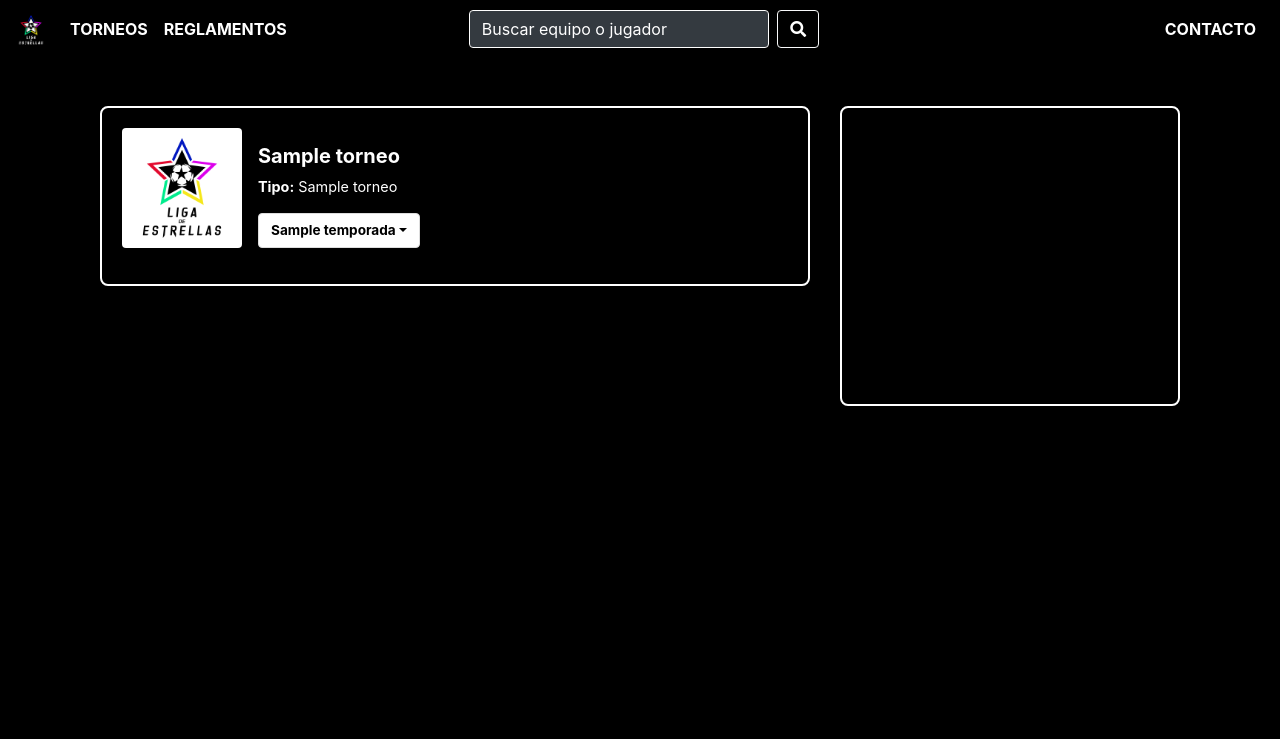
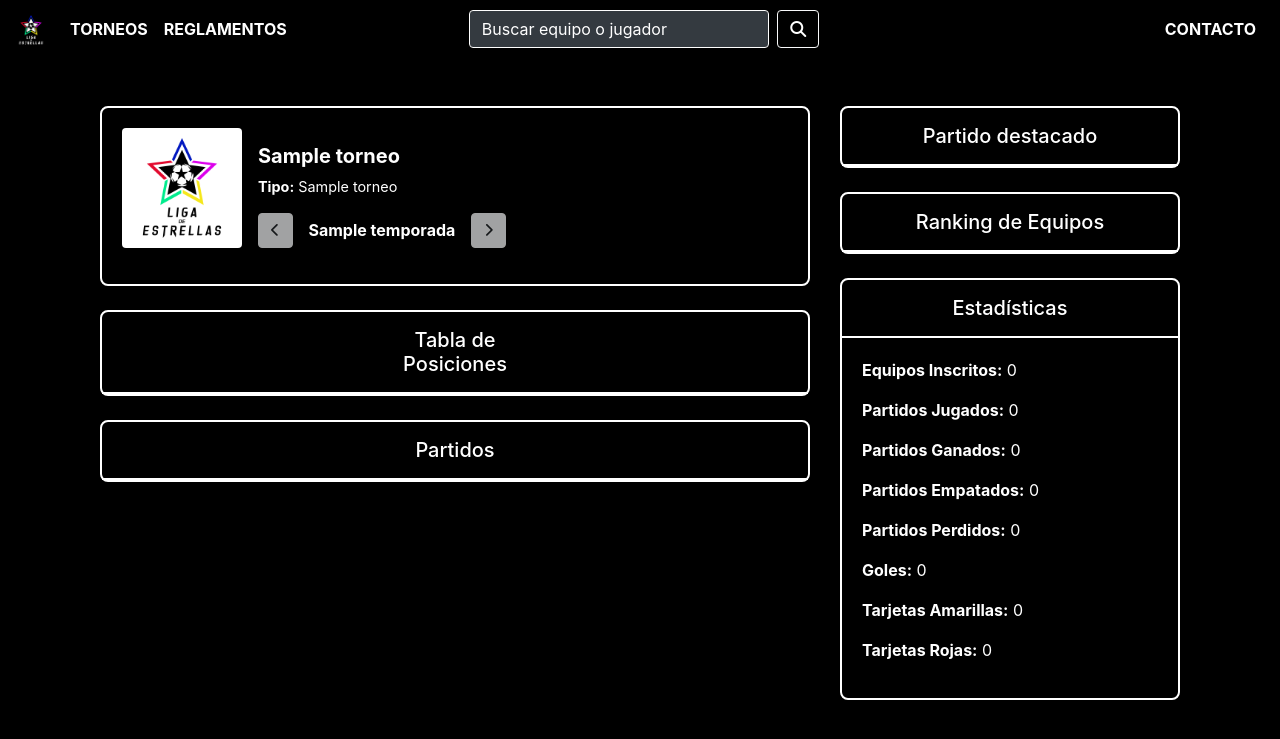
Before and after one commit to M4rde21/Proyecto_Liga, a Django app: template liga_de_estrellas/myapp/templates/torneo_detalles.html in a window 1280 px wide. Shown: the top 739 px of the page. Run offline with Django 5.2, Linux system fonts and the light colour scheme; tables that the repository leaves empty hold one stand-in row (values such as "Sample post"); the template is opened without the code that fills it: values that come from a table or form of the project are taken from there, most other values are stand-ins (such as "Sample title", 1, 10 or a date in 2020); some libraries are stand-ins or nearby versions.

Commit message:
Segundo commit

```diff
--- a/liga_de_estrellas/myapp/templates/torneo_detalles.html
+++ b/liga_de_estrellas/myapp/templates/torneo_detalles.html
@@ -6,7 +6,8 @@
     <div class="row">
         <!-- Caja Izquierda - Más Ancha -->
         <div class="col-lg-8 mb-4">
-            <div class="d-flex align-items-start" style="border: 2px solid white; padding: 20px; border-radius: 8px;">
+            <!-- Caja Principal -->
+            <div class="d-flex align-items-start mb-4" style="border: 2px solid white; padding: 20px; border-radius: 8px;">
                 <!-- Caja Blanca con Logo del Torneo -->
                 <div class="bg-white p-3 rounded d-flex justify-content-center align-items-center"
                     style="width: 120px; height: 120px;">
@@ -21,23 +22,59 @@
                         <strong>Tipo:</strong> {{ torneo.id_tipo_torneo.nombre_tipo_torneo }}
                     </p>
 
-                    <!-- Botón para la Última Temporada -->
-                    <div class="dropdown mt-3">
-                        <button class="btn btn-light dropdown-toggle" type="button" id="dropdownMenuButton" aria-expanded="false" style="font-weight: bold; font-size: 0.85em;">
-                            Cargando...
+                    <!-- Contenedor para la navegación entre temporadas -->
+                    <div class="d-flex align-items-center mt-3">
+                        <button class="btn btn-light" id="nextSeasonButton" style="font-weight: bold; font-size: 0.85em;">
+                            <i class="fas fa-chevron-left"></i>
                         </button>
-                        <ul class="dropdown-menu" aria-labelledby="dropdownMenuButton" id="dropdown-menu-temporadas">
-                            <!-- Opciones de temporadas se llenarán con JavaScript -->
-                        </ul>
+                        <span class="mx-3" id="currentSeason" style="font-weight: bold;">Cargando...</span>
+                        <button class="btn btn-light" id="prevSeasonButton" style="font-weight: bold; font-size: 0.85em;">
+                            <i class="fas fa-chevron-right"></i>
+                        </button>
                     </div>
                 </div>
+            </div>
+
+            <!-- Segunda Caja Adaptable Izquierda -->
+            <div class="card mb-4" style="background-color: black; border: 2px solid white; border-radius: 8px;">
+                <h5 class="text-white text-center p-3" style="border-bottom: 2px solid white; margin: 0;">Tabla de <br>Posiciones</h5>
+                <!-- Contenido dinámico -->
+            </div>
+
+            <!-- Tercera Caja Adaptable Izquierda -->
+            <div class="card mb-4" style="background-color: black; border: 2px solid white; border-radius: 8px;">
+                <h5 class="text-white text-center p-3" style="border-bottom: 2px solid white; margin: 0;">Partidos</h5>
+                <!-- Contenido dinámico -->
             </div>
         </div>
 
         <!-- Caja Derecha - Menos Ancha -->
         <div class="col-lg-4 mb-4">
-            <div class="card" style="background-color: black; border: 2px solid white; height: 300px; border-radius: 8px">
-                <!-- Contenido vacío -->
+            <!-- Primera Caja Adaptable Derecha -->
+            <div class="card mb-4" style="background-color: black; border: 2px solid white; border-radius: 8px">
+                <h5 class="text-white text-center p-3" style="border-bottom: 2px solid white; margin: 0;">Partido destacado</h5>
+                <!-- Contenido dinámico -->
+            </div>
+
+            <!-- Segunda Caja Adaptable Derecha -->
+            <div class="card mb-4" style="background-color: black; border: 2px solid white; border-radius: 8px">
+                <h5 class="text-white text-center p-3" style="border-bottom: 2px solid white; margin: 0;">Ranking de Equipos</h5>
+                <!-- Contenido dinámico -->
+            </div>
+
+            <!-- Tercera Caja Adaptable Derecha -->
+            <div class="card" style="background-color: black; border: 2px solid white; border-radius: 8px">
+                <h5 class="text-white text-center p-3" style="border-bottom: 2px solid white; margin: 0;">Estadísticas</h5>
+                <div class="card-body text-white">
+                    <p><strong>Equipos Inscritos:</strong> <span id="equipos-inscritos">0</span></p>
+                    <p><strong>Partidos Jugados:</strong> <span id="partidos-jugados">0</span></p>
+                    <p><strong>Partidos Ganados:</strong> <span id="partidos-ganados">0</span></p>
+                    <p><strong>Partidos Empatados:</strong> <span id="partidos-empatados">0</span></p>
+                    <p><strong>Partidos Perdidos:</strong> <span id="partidos-perdidos">0</span></p>
+                    <p><strong>Goles:</strong> <span id="goles">0</span></p>
+                    <p><strong>Tarjetas Amarillas:</strong> <span id="tarjetas-amarillas">0</span></p>
+                    <p><strong>Tarjetas Rojas:</strong> <span id="tarjetas-rojas">0</span></p>
+                </div>
             </div>
         </div>
     </div>
@@ -47,40 +84,70 @@
 <script src="https://code.jquery.com/jquery-3.5.1.slim.min.js"></script>
 <script src="https://cdn.jsdelivr.net/npm/@popperjs/core@2.5.3/dist/umd/popper.min.js"></script>
 <script src="https://stackpath.bootstrapcdn.com/bootstrap/4.5.2/js/bootstrap.min.js"></script>
+<script src="https://kit.fontawesome.com/a076d05399.js" crossorigin="anonymous"></script>
 
 <script>
     document.addEventListener('DOMContentLoaded', function() {
         var torneoId = "{{ torneo.id_torneo }}";
+        var currentSeasonId = "{{ temporada.id_temporada }}";  // Asegúrate de que esta variable esté disponible
+        var seasons = []; // Array para almacenar temporadas
+        var currentSeasonIndex = 0;
+        var prevButton = document.getElementById('prevSeasonButton');
+        var nextButton = document.getElementById('nextSeasonButton');
+        var currentSeason = document.getElementById('currentSeason');
+
+        function loadSeasons() {
             var url = "{% url 'obtener_temporadas' torneo.id_torneo %}";
 
             fetch(url)
                 .then(response => response.json())
                 .then(data => {
-                var dropdownButton = document.getElementById('dropdownMenuButton');
-                var dropdownMenu = document.getElementById('dropdown-menu-temporadas');
-
-                // Limpiar el dropdown
-                dropdownMenu.innerHTML = '';
-
-                if (data.temporadas.length > 0) {
-                    // Mostrar la última temporada en el botón
-                    var ultima = data.temporadas[0];  // La primera en la lista después de ordenar por id_temporada
-                    dropdownButton.textContent = ultima.nombre_temporada;
-
-                    // Añadir opciones al dropdown
-                    data.temporadas.forEach(function(temporada) {
-                        var item = document.createElement('li');
-                        item.classList.add('dropdown-item');
-                        item.textContent = temporada.nombre_temporada + ' (' + new Date(temporada.fecha_inicio).getFullYear() + ')';
-                        dropdownMenu.appendChild(item);
-                    });
-                } else {
-                    dropdownButton.textContent = 'No hay temporadas disponibles';
+                    seasons = data.temporadas;
+                    currentSeasonIndex = seasons.findIndex(season => season.id_temporada === parseInt(currentSeasonId));
+                    if (currentSeasonIndex === -1) {
+                        currentSeasonIndex = 0;  // Fallback si el ID no se encuentra
                     }
+                    updateSeason();
                 })
                 .catch(error => {
                     console.error('Error:', error);
                 });
+        }
+
+        function updateSeason() {
+            if (seasons.length > 0) {
+                var season = seasons[currentSeasonIndex];
+                currentSeason.textContent = season.nombre_temporada;
+
+                // Habilitar/deshabilitar botones
+                prevButton.disabled = currentSeasonIndex === 0;
+                nextButton.disabled = currentSeasonIndex === seasons.length - 1;
+            } else {
+                currentSeason.textContent = 'No hay temporadas disponibles';
+                prevButton.disabled = true;
+                nextButton.disabled = true;
+            }
+        }
+
+        // Función para manejar el botón de temporada anterior
+        prevButton.addEventListener('click', function() {
+            if (currentSeasonIndex > 0) {
+                currentSeasonIndex--;
+                updateSeason();
+            }
+        });
+
+        // Función para manejar el botón de siguiente temporada
+        nextButton.addEventListener('click', function() {
+            if (currentSeasonIndex < seasons.length - 1) {
+                currentSeasonIndex++;
+                updateSeason();
+            }
+        });
+
+        // Cargar las temporadas al inicio
+        loadSeasons();
     });
 </script>
+
 {% endblock %}
```
Also changed, not shown: liga_de_estrellas/myapp/templates/prueba.html (+68 -32 lines). Lines whose indentation alone changed are shown as unchanged.
